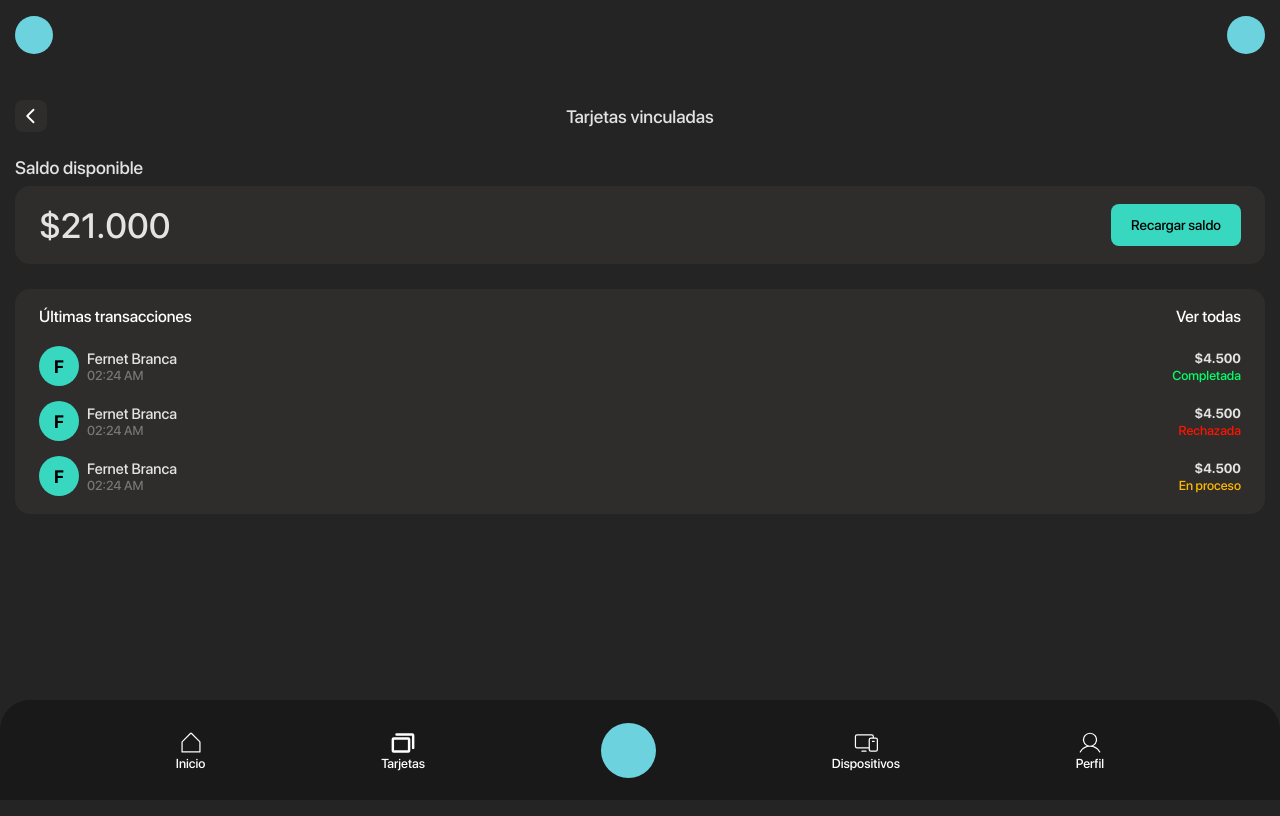
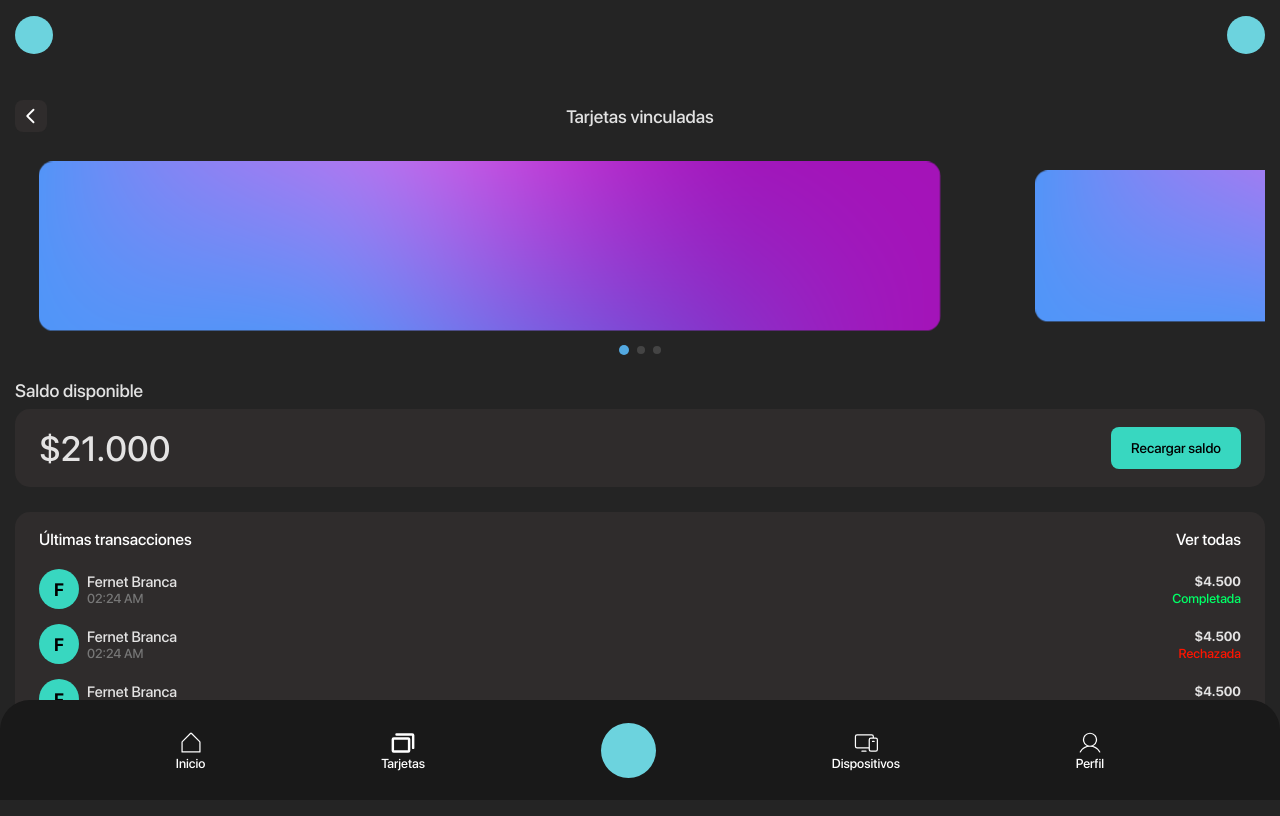
Before and after one commit to lautaro2021/jupiterband, a React (Vite) app in the folder client/: page /tarjetas in a window 1280 px wide. Shown: the top 816 px of the page. Built offline with nearby package versions, Linux system fonts and the light colour scheme.

Commit message:
add cards carousel

```diff
--- a/client/package.json
+++ b/client/package.json
@@ -12,6 +12,7 @@
   "dependencies": {
     "@auth0/auth0-react": "^2.2.4",
     "@phosphor-icons/react": "^2.0.15",
+    "framer-motion": "^10.18.0",
     "react": "^18.2.0",
     "react-dom": "^18.2.0",
     "react-router-dom": "^6.21.2",
--- a/client/src/routes/MyCards.tsx
+++ b/client/src/routes/MyCards.tsx
@@ -1,4 +1,5 @@
 import SubHeader from "../shared/components/SubHeader";
+import MyCardsCarousel from "../shared/components/MyCardsCarousel";
 import Transacciones from "../shared/components/layouts/Transacciones/Transacciones";
 import SmallBalance from "../shared/components/layouts/SmallBalance";
 
@@ -7,6 +8,7 @@ function MyCards() {
   return (
     <>
       <SubHeader />
+      <MyCardsCarousel />
       <SmallBalance value={value} />
       <Transacciones />
     </>
--- /dev/null
+++ b/client/src/shared/components/MyCardsCarousel.tsx
@@ -0,0 +1,126 @@
+import { useState } from "react";
+import { motion, useMotionValue } from "framer-motion";
+import styled from "styled-components";
+
+const imgs = ["/img.png", "/img.png", "/img.png"];
+
+const DRAG_BUFFER = 50;
+
+const SPRING_OPTIONS = {
+  type: "spring",
+  mass: 3,
+  stiffness: 400,
+  damping: 60,
+};
+
+const Container = styled.div`
+  position: relative;
+  overflow: hidden;
+`;
+
+const InnerContainer = styled(motion.div)`
+  display: flex;
+  cursor: grab;
+
+  &.active {
+    cursor: grabbing;
+  }
+`;
+
+const ImagesContainer = styled.div`
+  display: flex;
+`;
+
+const Image = styled(motion.img)`
+  aspect-ratio: 16/9;
+  flex-shrink: 0;
+  border-radius: 15px;
+  object-fit: cover;
+  height: 178px;
+  width: 100%;
+`;
+
+const DotsContainer = styled.div`
+  margin-top: 10px;
+  display: flex;
+  align-items: center;
+  width: 100%;
+  justify-content: center;
+  gap: 0.5rem;
+`;
+
+const Dot = styled.button`
+  height: 8px;
+  width: 8px;
+  border-radius: 100%;
+  transition: background-color 0.3s ease-in-out;
+  background-color: #444444;
+  border: none;
+
+  &.active {
+    height: 10px;
+    width: 10px;
+    background-color: #53a9e1;
+  }
+`;
+
+const SwipeCarousel = () => {
+  const [imgIndex, setImgIndex] = useState(0);
+
+  const dragX = useMotionValue(0);
+
+  const onDragEnd = () => {
+    const x = dragX.get();
+
+    if (x <= -DRAG_BUFFER && imgIndex < imgs.length - 1) {
+      setImgIndex((pv) => pv + 1);
+    } else if (x >= DRAG_BUFFER && imgIndex > 0) {
+      setImgIndex((pv) => pv - 1);
+    }
+  };
+
+  return (
+    <Container>
+      <InnerContainer
+        drag="x"
+        dragConstraints={{
+          left: 0,
+          right: 0,
+        }}
+        style={{
+          x: dragX,
+        }}
+        animate={{
+          translateX: `-${imgIndex * 100}%`,
+        }}
+        transition={SPRING_OPTIONS}
+        onDragEnd={onDragEnd}
+      >
+        <ImagesContainer>
+          {imgs.map((imgSrc, idx) => (
+            <Image
+              key={idx}
+              src={imgSrc}
+              animate={{
+                scale: imgIndex === idx ? 0.95 : 0.85,
+              }}
+              transition={SPRING_OPTIONS}
+            />
+          ))}
+        </ImagesContainer>
+      </InnerContainer>
+
+      <DotsContainer>
+        {imgs.map((_, idx) => (
+          <Dot
+            key={idx}
+            onClick={() => setImgIndex(idx)}
+            className={idx === imgIndex ? "active" : ""}
+          />
+        ))}
+      </DotsContainer>
+    </Container>
+  );
+};
+
+export default SwipeCarousel;
--- a/client/src/shared/components/layouts/MediosDePago.tsx
+++ b/client/src/shared/components/layouts/MediosDePago.tsx
@@ -17,8 +17,9 @@ function MediosDePago() {
           flexdirection="row"
           width="100%"
           color="white"
+          key={index}
         >
-          <Card color={card.color} key={index} padding={padding} fullsize>
+          <Card color={card.color} padding={padding} fullsize>
             <CustomContainer alignitems="center" flexdirection="column">
               <CustomIcon>
                 <card.icon />
```
Also changed, not shown: client/public/img.png (added), 1 other file (tests, documents, lock files or other folders).
